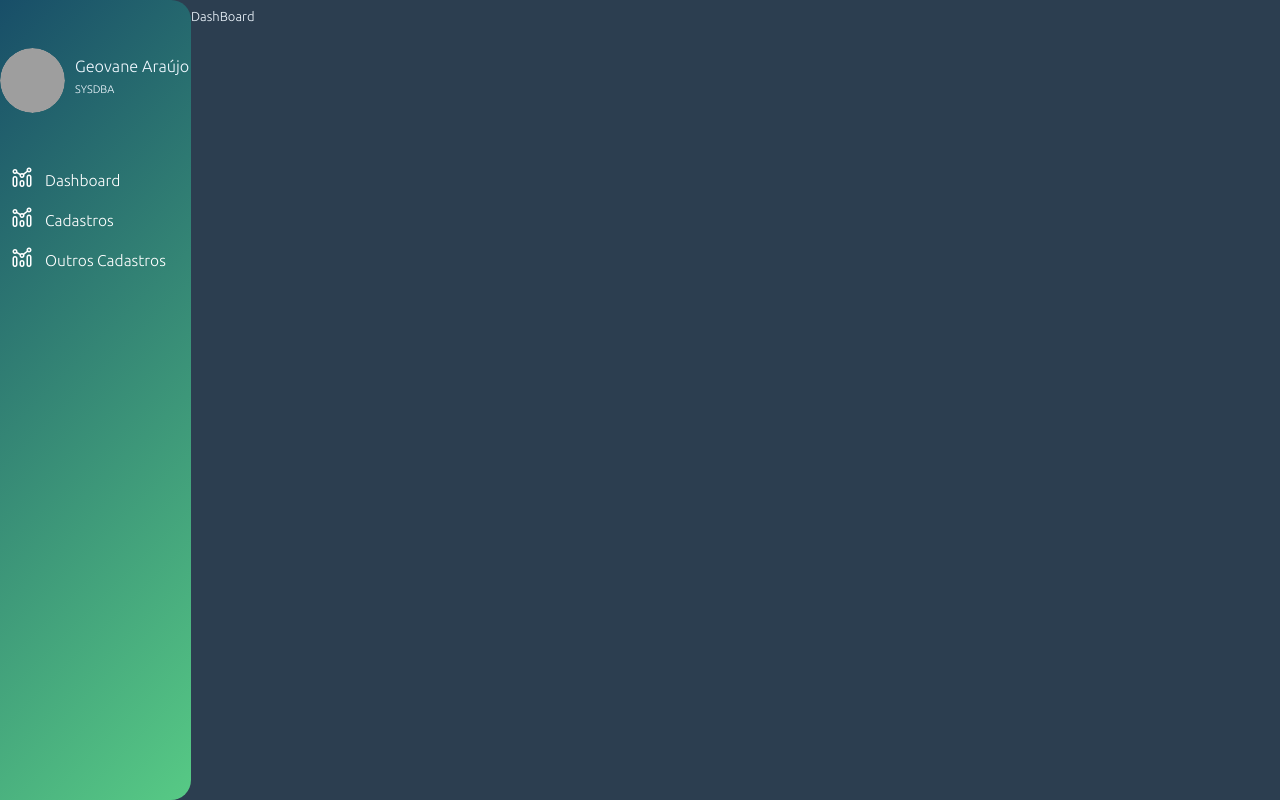
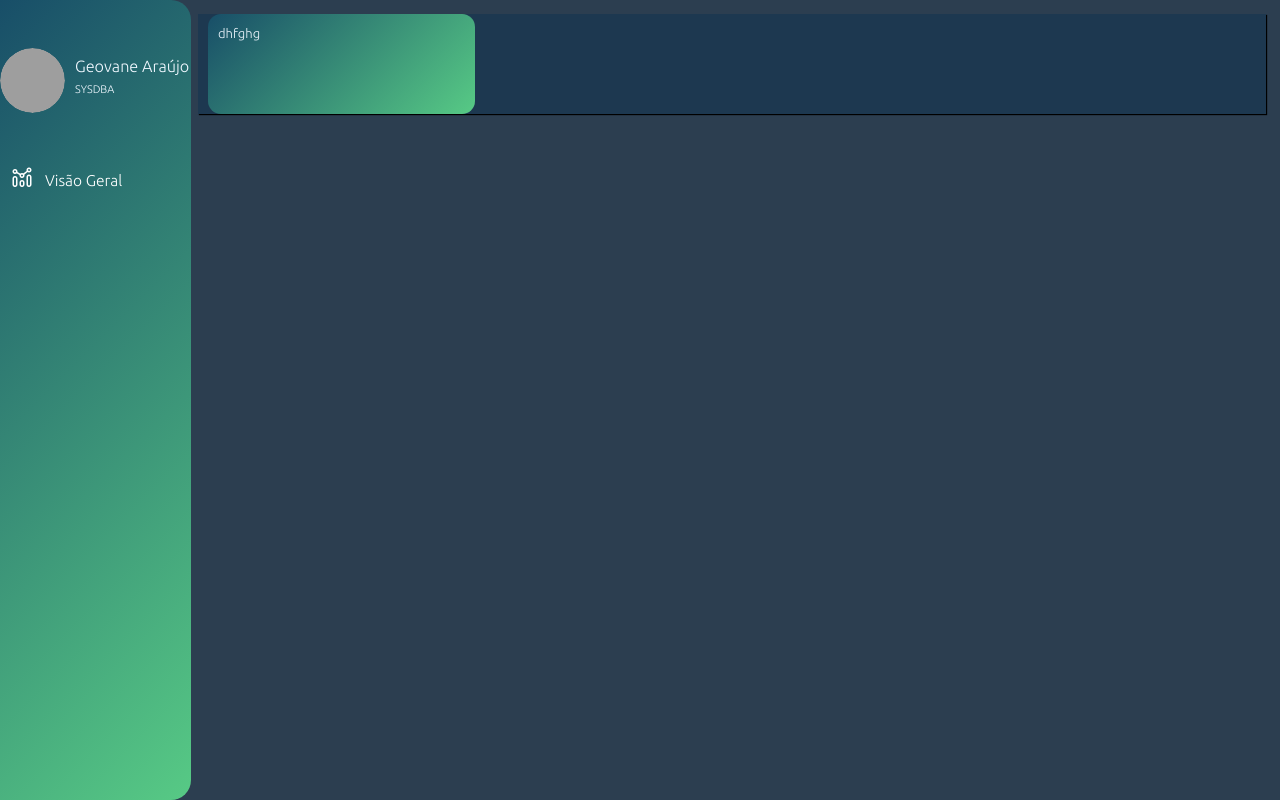
Before and after one commit to Geovane-Araujo/adonai-empresas, a Vue app: page /dashboard in a window 1280 px wide. Built offline with nearby package versions, Linux system fonts and the light colour scheme; grey boxes are pictures that could not be loaded; what vue-apexcharts would draw is missing.

Commit message:
inicio dashboard

```diff
--- a/src/assets/scss/app.scss
+++ b/src/assets/scss/app.scss
@@ -5,3 +5,7 @@
   width: 25px;
   height: 30px;
 }
+
+.colorcard{
+  background:linear-gradient(135deg, #184e68 0%,#57ca85 100%);
+}
--- /dev/null
+++ b/src/components/Card/Card.vue
@@ -0,0 +1,25 @@
+<template>
+  <div v-bind:class="'card-totals ' + styless">
+    dhfghg
+  </div>
+</template>
+
+<script>
+export default {
+  props: {
+    styless: {
+      type: String
+    }
+  }
+}
+</script>
+
+<style lang="scss" scoped>
+.card-totals{
+  margin-left: 10px;
+  width: 25%;
+  height: 100%;
+  border-radius: 13px;
+  padding: 10px;
+}
+</style>
--- a/src/components/SideBar/Sidebar.vue
+++ b/src/components/SideBar/Sidebar.vue
@@ -31,6 +31,7 @@ $isDesktop: 15vw;
 $isMobile: 50px;
 
 .router{
+  padding: 7px;
   margin: 7px;
   margin-left: 0px;
   width: calc(100vw - 15vw);
--- /dev/null
+++ b/src/global.js
@@ -0,0 +1,6 @@
+import Vue from 'vue'
+import Sidebar from './components/SideBar/Sidebar.vue'
+import Card from './components/Card/Card.vue'
+
+Vue.component('sidebar', Sidebar)
+Vue.component('card', Card)
--- a/src/main.js
+++ b/src/main.js
@@ -4,16 +4,17 @@ import { BootstrapVue, IconsPlugin } from 'bootstrap-vue'
 import './registerServiceWorker'
 import router from './router'
 import store from './store'
-import Sidebar from './components/SideBar/Sidebar.vue'
+
 import VueApexCharts from 'vue-apexcharts'
 import 'bootstrap/dist/css/bootstrap.css'
 import 'bootstrap-vue/dist/bootstrap-vue.css'
 import './assets/scss/app.scss'
+import './global'
+
 Vue.config.productionTip = false
 Vue.use(BootstrapVue)
 Vue.use(IconsPlugin)
 Vue.use(VueApexCharts)
-Vue.component('sidebar', Sidebar)
 Vue.component('apexchart', VueApexCharts)
 new Vue({
   router,
--- a/src/views/Home.vue
+++ b/src/views/Home.vue
@@ -13,39 +13,9 @@ export default {
       menu: {
         items: [
           {
-            name: 'Dashboard',
+            name: 'Visão Geral',
             icon: 'dash',
             route: 'DashBoard'
-          },
-          {
-            name: 'Cadastros',
-            icon: 'dash',
-            route: '',
-            sub: [
-              {
-                name: 'Clientes',
-                route: 'Atendimento'
-              },
-              {
-                name: 'Produtos',
-                route: 'Atendimento'
-              }
-            ]
-          },
-          {
-            name: 'Outros Cadastros',
-            icon: 'dash',
-            route: '',
-            sub: [
-              {
-                name: 'Clientes',
-                route: 'Atendimento'
-              },
-              {
-                name: 'Produtos',
-                route: 'Atendimento'
-              }
-            ]
           }
         ]
       }
--- a/src/views/Pages/DashBoard.vue
+++ b/src/views/Pages/DashBoard.vue
@@ -1,6 +1,8 @@
 <template>
   <div>
-    DashBoard
+    <div class="content-card">
+      <card styless="colorcard"/>
+    </div>
   </div>
 </template>
 
@@ -10,4 +12,13 @@ export default {
 </script>
 
 <style lang="scss" scoped>
+.content-card{
+  height: 100px;
+  width: 100%;
+  max-width: 100%;
+  display: flex;
+  align-content: stretch;
+  background-color: rgb(29, 56, 80);
+  box-shadow: 1px 1px 1px #000;
+}
 </style>
```
